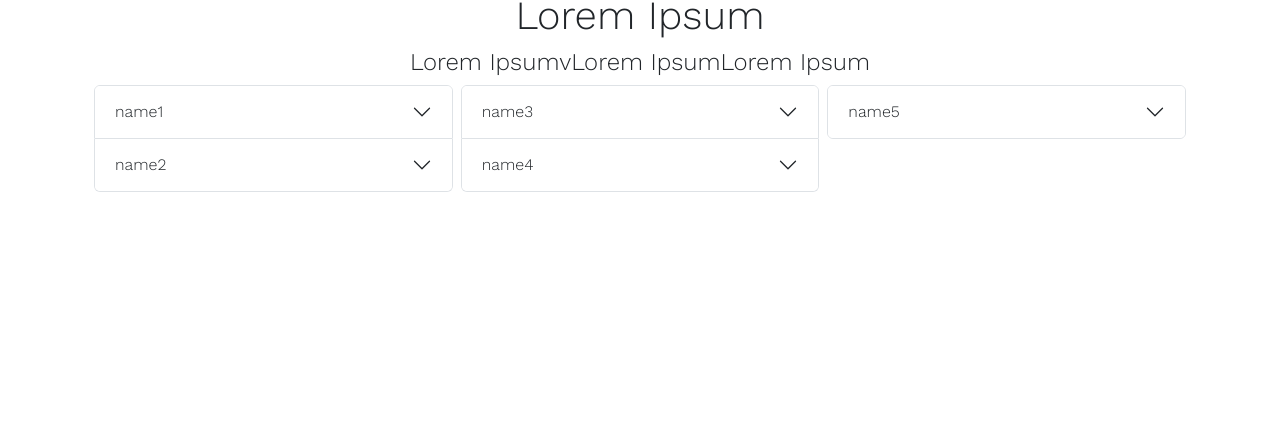
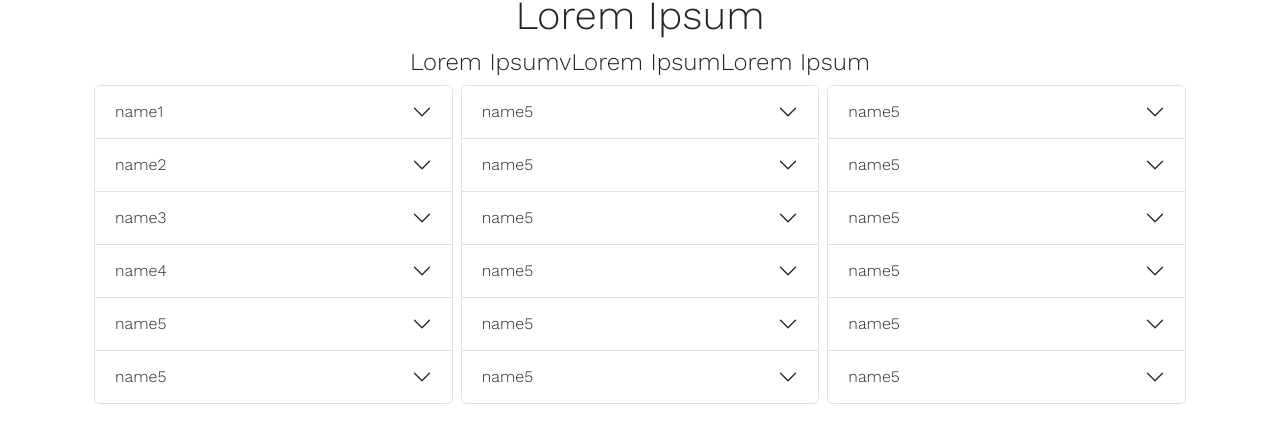
Before and after one commit to DavidJohnnnn/TimeTravel, a React (Create React App) app: page / in a window 1280 px wide. Shown: the part 1211-1653 px from the top of the page. Before the commit the page ends 1451 px from the top, so only its background shows below. Built offline with nearby package versions, Linux system fonts and the light colour scheme; a web font is replaced by a local one.

Commit message:
Properly commenting accordian js files for clarity of purpose

```diff
--- a/src/Accordian.json
+++ b/src/Accordian.json
@@ -9,6 +9,14 @@
             {
                 "name" : "item2",
                 "link" : "linky"
+            },
+            {
+                "name" : "item3",
+                "link" : "linkz"
+            },
+            {
+                "name" : "item3",
+                "link" : "linkz"
             },
             {
                 "name" : "item3",
@@ -26,6 +34,22 @@
             {
                 "name" : "item2",
                 "link" : "linky"
+            },
+            {
+                "name" : "item3",
+                "link" : "linkz"
+            },
+            {
+                "name" : "item4",
+                "link" : "linka"
+            },
+            {
+                "name" : "item3",
+                "link" : "linkz"
+            },
+            {
+                "name" : "item4",
+                "link" : "linka"
             },
             {
                 "name" : "item3",
@@ -91,5 +115,163 @@
                 "link" : "linky"
             }
         ]
+    },
+    {
+        "name": "name5",
+        "list": [
+            {
+                "name" : "item1",
+                "link": "linkx"
+            },
+            {
+                "name" : "item2",
+                "link" : "linky"
+            }
+        ]
+    },
+    {
+        "name": "name5",
+        "list": [
+            {
+                "name" : "item1",
+                "link": "linkx"
+            },
+            {
+                "name" : "item2",
+                "link" : "linky"
+            }
+        ]
+    },{
+        "name": "name5",
+        "list": [
+            {
+                "name" : "item1",
+                "link": "linkx"
+            },
+            {
+                "name" : "item2",
+                "link" : "linky"
+            }
+        ]
+    },{
+        "name": "name5",
+        "list": [
+            {
+                "name" : "item1",
+                "link": "linkx"
+            },
+            {
+                "name" : "item2",
+                "link" : "linky"
+            }
+        ]
+    },{
+        "name": "name5",
+        "list": [
+            {
+                "name" : "item1",
+                "link": "linkx"
+            },
+            {
+                "name" : "item2",
+                "link" : "linky"
+            }
+        ]
+    },{
+        "name": "name5",
+        "list": [
+            {
+                "name" : "item1",
+                "link": "linkx"
+            },
+            {
+                "name" : "item2",
+                "link" : "linky"
+            }
+        ]
+    },{
+        "name": "name5",
+        "list": [
+            {
+                "name" : "item1",
+                "link": "linkx"
+            },
+            {
+                "name" : "item2",
+                "link" : "linky"
+            }
+        ]
+    },{
+        "name": "name5",
+        "list": [
+            {
+                "name" : "item1",
+                "link": "linkx"
+            },
+            {
+                "name" : "item2",
+                "link" : "linky"
+            }
+        ]
+    },{
+        "name": "name5",
+        "list": [
+            {
+                "name" : "item1",
+                "link": "linkx"
+            },
+            {
+                "name" : "item2",
+                "link" : "linky"
+            }
+        ]
+    },{
+        "name": "name5",
+        "list": [
+            {
+                "name" : "item1",
+                "link": "linkx"
+            },
+            {
+                "name" : "item2",
+                "link" : "linky"
+            }
+        ]
+    },{
+        "name": "name5",
+        "list": [
+            {
+                "name" : "item1",
+                "link": "linkx"
+            },
+            {
+                "name" : "item2",
+                "link" : "linky"
+            }
+        ]
+    },{
+        "name": "name5",
+        "list": [
+            {
+                "name" : "item1",
+                "link": "linkx"
+            },
+            {
+                "name" : "item2",
+                "link" : "linky"
+            }
+        ]
+    },{
+        "name": "name5",
+        "list": [
+            {
+                "name" : "item1",
+                "link": "linkx"
+            },
+            {
+                "name" : "item2",
+                "link" : "http://www.google.com"
+            }
+        ]
     }
 ]
--- a/src/components/AccordList.js
+++ b/src/components/AccordList.js
@@ -7,6 +7,7 @@ import Card from 'react-bootstrap/Card';
 function AccordList(props) {
 
     let ListGroupItems = []
+    // Creating group of links from local json
     props.list.forEach(function (item) {
         ListGroupItems.push(
             <ListGroup.Item action href={item.link}>
@@ -15,6 +16,7 @@ function AccordList(props) {
         )
     });
 
+    // Using name and list from json
     return (
         <>
             <Accordion.Header>{props.name}</Accordion.Header>
@@ -24,7 +26,6 @@ function AccordList(props) {
                         {ListGroupItems}
                     </ListGroup>
                 </Card>
-
             </Accordion.Body>
         </>
     );
--- a/src/components/AccordianEl.js
+++ b/src/components/AccordianEl.js
@@ -4,10 +4,9 @@ import AccordList from './AccordList';
 
 function AccordianEl(props) {
 
-
   let AList = []
-
   for (let i=0; i<props.accordList.length; i++){
+    // Event key is needed because otherwise accordian will work incorrectly
     AList.push(
       <Accordion.Item eventKey={i}>
         <AccordList
@@ -18,6 +17,7 @@ function AccordianEl(props) {
     );
   }
 
+  // Always open means that the accordians open tabs open remain open
   return (
     <Accordion alwaysOpen>
       {AList}
--- a/src/components/AccordianGroup.js
+++ b/src/components/AccordianGroup.js
@@ -4,7 +4,7 @@ import Col from 'react-bootstrap/Col';
 import AccordianEl from './AccordianEl';
 
 function AccordianGroup() {
-    /* importing set of cards from local folder as JSON */
+    // importing set of cards from local folder as JSON
     let accordjson = require('../Accordian.json');
 
     // spliting array into three equal arrays
```
